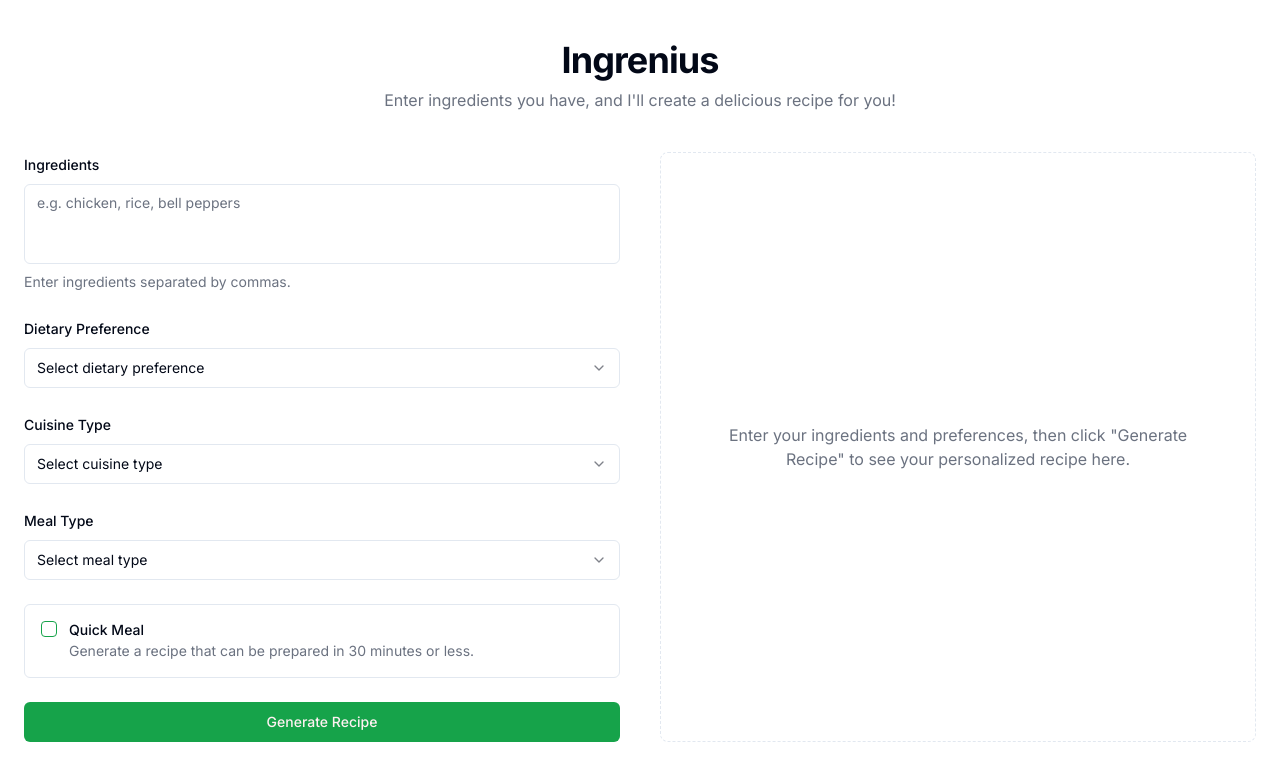
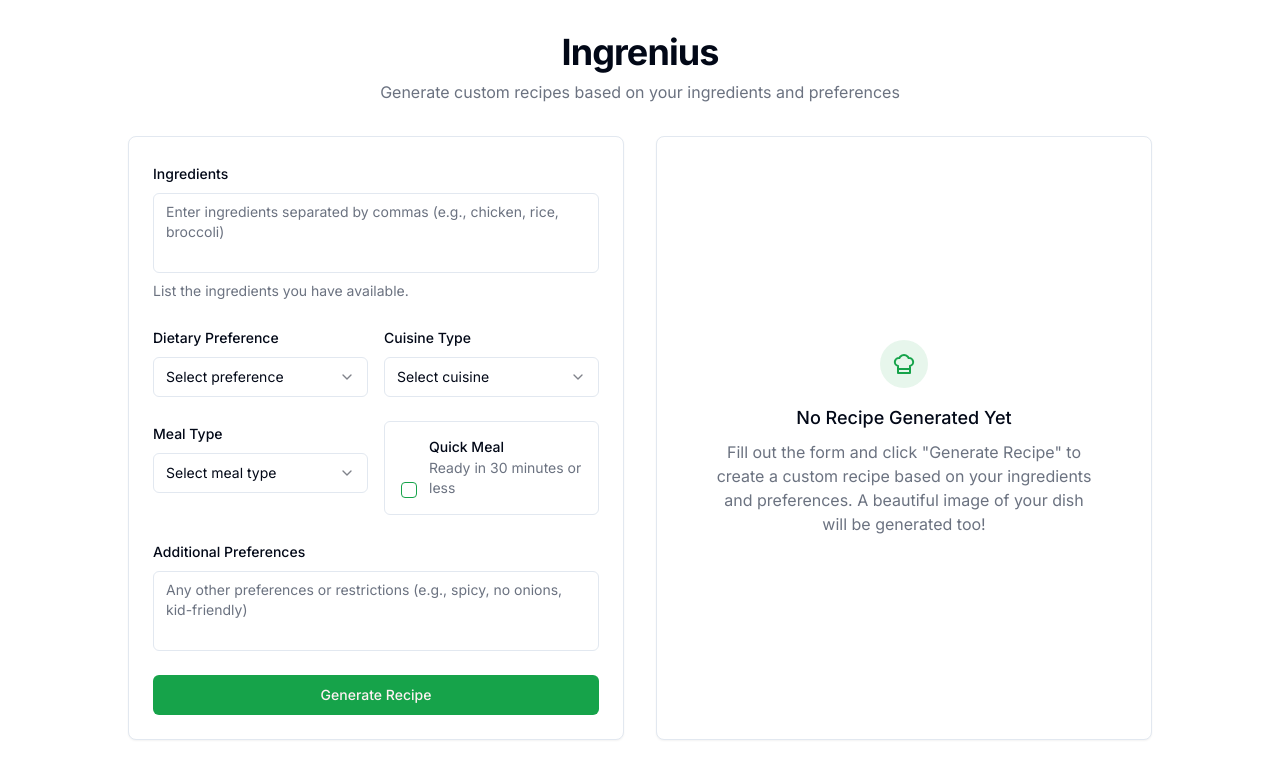
Before and after one commit to ahussein0/AIRecipe, a Next.js app: page / in a window 1280 px wide. Shown: the top 780 px of the page. Built offline with nearby package versions, Linux system fonts and the light colour scheme.

Commit message:
fixes for Ingrenius - AI Recipe Creator

```diff
--- a/app/globals.css
+++ b/app/globals.css
@@ -153,54 +153,3 @@
   transform: scaleX(0.3);
   background: linear-gradient(to bottom, #e2e2e2, #a0a0a0);
 }
-
-/* Animation delay utilities */
-.animation-delay-300 {
-  animation-delay: 300ms;
-}
-
-.animation-delay-500 {
-  animation-delay: 500ms;
-}
-
-.animation-delay-600 {
-  animation-delay: 600ms;
-}
-
-.animation-delay-1000 {
-  animation-delay: 1000ms;
-}
-
-/* Ensure dropdown menus appear above other elements */
-[data-radix-popper-content-wrapper] {
-  z-index: 9999 !important;
-}
-
-/* Add drop shadow to dropdown menus for better visibility */
-[data-radix-select-content] {
-  box-shadow: 0 4px 6px -1px rgba(0, 0, 0, 0.1), 0 2px 4px -1px rgba(0, 0, 0, 0.06) !important;
-}
-
-/* Style dropdown listbox */
-[data-radix-select-viewport] {
-  background-color: hsl(var(--background));
-  border-radius: var(--radius);
-  padding: 0.5rem;
-}
-
-/* Style dropdown options */
-[data-radix-select-item] {
-  padding: 0.5rem;
-  border-radius: var(--radius);
-  cursor: pointer;
-  transition: background-color 0.2s;
-}
-
-[data-radix-select-item]:hover {
-  background-color: hsl(var(--accent));
-}
-
-[data-radix-select-item][data-highlighted] {
-  background-color: hsl(var(--accent));
-  color: hsl(var(--accent-foreground));
-}
--- a/app/page.tsx
+++ b/app/page.tsx
@@ -3,32 +3,17 @@
 import { useState } from "react"
 import { zodResolver } from "@hookform/resolvers/zod"
 import { useForm } from "react-hook-form"
-import { z } from "zod"
+import * as z from "zod"
 import { Loader2 } from "lucide-react"
 
 import { Button } from "@/components/ui/button"
-import {
-  Form,
-  FormControl,
-  FormDescription,
-  FormField,
-  FormItem,
-  FormLabel,
-  FormMessage,
-} from "@/components/ui/form"
+import { Form, FormControl, FormDescription, FormField, FormItem, FormLabel, FormMessage } from "@/components/ui/form"
+import { Select, SelectContent, SelectItem, SelectTrigger, SelectValue } from "@/components/ui/select"
 import { Textarea } from "@/components/ui/textarea"
 import { Checkbox } from "@/components/ui/checkbox"
-import {
-  Select,
-  SelectContent,
-  SelectItem,
-  SelectTrigger,
-  SelectValue,
-} from "@/components/ui/select"
 import { RecipeCard } from "@/components/recipe-card"
-import { ChefHatLoading } from "@/components/chef-hat-loading"
-import { KitchenLoadingSpinner } from "@/components/kitchen-loading-spinner"
 import type { RecipeType } from "@/lib/types"
+import { ChefHatLoading } from "@/components/loading-animation"
 
 const formSchema = z.object({
   ingredients: z.string().min(3, {
@@ -37,12 +22,13 @@ const formSchema = z.object({
   dietaryPreference: z.string().optional(),
   cuisineType: z.string().optional(),
   mealType: z.string().optional(),
+  additionalPreferences: z.string().optional(),
   quickMeal: z.boolean().default(false),
 })
 
-export default function Home() {
-  const [isLoading, setIsLoading] = useState(false)
+export default function RecipeCreator() {
   const [recipe, setRecipe] = useState<RecipeType | null>(null)
+  const [isGenerating, setIsGenerating] = useState(false)
 
   const form = useForm<z.infer<typeof formSchema>>({
     resolver: zodResolver(formSchema),
@@ -51,12 +37,14 @@ export default function Home() {
       dietaryPreference: "",
       cuisineType: "",
       mealType: "",
+      additionalPreferences: "",
       quickMeal: false,
     },
   })
 
   async function onSubmit(values: z.infer<typeof formSchema>) {
-    setIsLoading(true)
+    setIsGenerating(true)
+    setRecipe(null)
     try {
       const response = await fetch("/api/generate-recipe", {
         method: "POST",
@@ -71,31 +59,27 @@ export default function Home() {
       }
 
       const data = await response.json()
-
-      // Set the recipe with a placeholder image
-      // The RecipeCard component will handle image generation
-      setRecipe({
-        ...data.recipe,
-        image: "/placeholder.svg"
-      })
+      setRecipe(data.recipe)
     } catch (error) {
-      console.error("Error:", error)
+      console.error("Error generating recipe:", error)
     } finally {
-      setIsLoading(false)
+      setIsGenerating(false)
     }
   }
 
   return (
-    <main className="container mx-auto py-10 px-4 md:px-6">
-      <div className="flex flex-col items-center justify-center mb-10 text-center">
+    <div className="container mx-auto py-8 px-4">
+      <div className="max-w-5xl mx-auto">
+        <div className="text-center mb-8">
           <h1 className="text-4xl font-bold tracking-tight">Ingrenius</h1>
           <p className="text-muted-foreground mt-2">
-          Enter ingredients you have, and I&apos;ll create a delicious recipe for you!
+            Generate custom recipes based on your ingredients and preferences
           </p>
         </div>
 
-      <div className="grid gap-10 lg:grid-cols-2">
-        <div>
+        <div className="grid grid-cols-1 md:grid-cols-2 gap-8">
+          <div className="space-y-6">
+            <div className="bg-card rounded-lg border shadow-sm p-6">
               <Form {...form}>
                 <form onSubmit={form.handleSubmit(onSubmit)} className="space-y-6">
                   <FormField
@@ -106,32 +90,28 @@ export default function Home() {
                         <FormLabel>Ingredients</FormLabel>
                         <FormControl>
                           <Textarea
-                        placeholder="e.g. chicken, rice, bell peppers"
+                            placeholder="Enter ingredients separated by commas (e.g., chicken, rice, broccoli)"
                             className="resize-none"
                             {...field}
                           />
                         </FormControl>
-                    <FormDescription>
-                      Enter ingredients separated by commas.
-                    </FormDescription>
+                        <FormDescription>List the ingredients you have available.</FormDescription>
                         <FormMessage />
                       </FormItem>
                     )}
                   />
 
+                  <div className="grid grid-cols-1 sm:grid-cols-2 gap-4">
                     <FormField
                       control={form.control}
                       name="dietaryPreference"
                       render={({ field }) => (
-                  <FormItem className="relative">
+                        <FormItem className="relative z-40">
                           <FormLabel>Dietary Preference</FormLabel>
-                    <Select
-                      onValueChange={field.onChange}
-                      defaultValue={field.value}
-                    >
+                          <Select onValueChange={field.onChange} defaultValue={field.value}>
                             <FormControl>
                               <SelectTrigger>
-                          <SelectValue placeholder="Select dietary preference" />
+                                <SelectValue placeholder="Select preference" />
                               </SelectTrigger>
                             </FormControl>
                             <SelectContent>
@@ -142,7 +122,7 @@ export default function Home() {
                               <SelectItem value="keto">Keto</SelectItem>
                               <SelectItem value="paleo">Paleo</SelectItem>
                               <SelectItem value="low-carb">Low Carb</SelectItem>
-                        <SelectItem value="none">No Preference</SelectItem>
+                              <SelectItem value="none">No Restrictions</SelectItem>
                             </SelectContent>
                           </Select>
                           <FormMessage />
@@ -154,49 +134,41 @@ export default function Home() {
                       control={form.control}
                       name="cuisineType"
                       render={({ field }) => (
-                  <FormItem className="relative">
+                        <FormItem className="relative z-30">
                           <FormLabel>Cuisine Type</FormLabel>
-                    <Select
-                      onValueChange={field.onChange}
-                      defaultValue={field.value}
-                    >
+                          <Select onValueChange={field.onChange} defaultValue={field.value}>
                             <FormControl>
                               <SelectTrigger>
-                          <SelectValue placeholder="Select cuisine type" />
+                                <SelectValue placeholder="Select cuisine" />
                               </SelectTrigger>
                             </FormControl>
                             <SelectContent>
                               <SelectItem value="italian">Italian</SelectItem>
                               <SelectItem value="mexican">Mexican</SelectItem>
+                              <SelectItem value="indian">Indian</SelectItem>
                               <SelectItem value="chinese">Chinese</SelectItem>
-                        <SelectItem value="indian">Indian</SelectItem>
                               <SelectItem value="japanese">Japanese</SelectItem>
                               <SelectItem value="thai">Thai</SelectItem>
                               <SelectItem value="mediterranean">Mediterranean</SelectItem>
                               <SelectItem value="american">American</SelectItem>
                               <SelectItem value="french">French</SelectItem>
-                        <SelectItem value="spanish">Spanish</SelectItem>
-                        <SelectItem value="middle-eastern">Middle Eastern</SelectItem>
-                        <SelectItem value="korean">Korean</SelectItem>
-                        <SelectItem value="vietnamese">Vietnamese</SelectItem>
-                        <SelectItem value="none">No Preference</SelectItem>
+                              <SelectItem value="any">Any Cuisine</SelectItem>
                             </SelectContent>
                           </Select>
                           <FormMessage />
                         </FormItem>
                       )}
                     />
+                  </div>
 
+                  <div className="grid grid-cols-1 sm:grid-cols-2 gap-4">
                     <FormField
                       control={form.control}
                       name="mealType"
                       render={({ field }) => (
-                  <FormItem className="relative">
+                        <FormItem className="relative z-20">
                           <FormLabel>Meal Type</FormLabel>
-                    <Select
-                      onValueChange={field.onChange}
-                      defaultValue={field.value}
-                    >
+                          <Select onValueChange={field.onChange} defaultValue={field.value}>
                             <FormControl>
                               <SelectTrigger>
                                 <SelectValue placeholder="Select meal type" />
@@ -209,10 +181,7 @@ export default function Home() {
                               <SelectItem value="appetizer">Appetizer</SelectItem>
                               <SelectItem value="dessert">Dessert</SelectItem>
                               <SelectItem value="snack">Snack</SelectItem>
-                        <SelectItem value="soup">Soup</SelectItem>
-                        <SelectItem value="salad">Salad</SelectItem>
-                        <SelectItem value="side">Side Dish</SelectItem>
-                        <SelectItem value="none">No Preference</SelectItem>
+                              <SelectItem value="any">Any Meal Type</SelectItem>
                             </SelectContent>
                           </Select>
                           <FormMessage />
@@ -224,28 +193,59 @@ export default function Home() {
                       control={form.control}
                       name="quickMeal"
                       render={({ field }) => (
-                  <FormItem className="flex flex-row items-start space-x-3 space-y-0 rounded-md border p-4">
+                        <FormItem className="flex flex-row items-end space-x-3 space-y-0 rounded-md border p-4 h-full">
                           <FormControl>
-                      <Checkbox
-                        checked={field.value}
-                        onCheckedChange={field.onChange}
-                      />
+                            <Checkbox checked={field.value} onCheckedChange={field.onChange} />
                           </FormControl>
                           <div className="space-y-1 leading-none">
                             <FormLabel>Quick Meal</FormLabel>
-                      <FormDescription>
-                        Generate a recipe that can be prepared in 30 minutes or less.
-                      </FormDescription>
+                            <FormDescription>Ready in 30 minutes or less</FormDescription>
                           </div>
                         </FormItem>
                       )}
                     />
+                  </div>
 
-              <Button type="submit" disabled={isLoading} className="w-full">
-                {isLoading ? (
+                  <FormField
+                    control={form.control}
+                    name="additionalPreferences"
+                    render={({ field }) => (
+                      <FormItem>
+                        <FormLabel>Additional Preferences</FormLabel>
+                        <FormControl>
+                          <Textarea
+                            placeholder="Any other preferences or restrictions (e.g., spicy, no onions, kid-friendly)"
+                            className="resize-none"
+                            {...field}
+                          />
+                        </FormControl>
+                        <FormMessage />
+                      </FormItem>
+                    )}
+                  />
+
+                  <Button type="submit" className="w-full" disabled={isGenerating}>
+                    {isGenerating ? (
                       <>
-                    <KitchenLoadingSpinner className="mr-2 h-4 w-4 animate-spin" />
-                    Generating Recipe...
+                        <svg
+                          className="mr-2 h-4 w-4 animate-spin"
+                          xmlns="http://www.w3.org/2000/svg"
+                          width="24"
+                          height="24"
+                          viewBox="0 0 24 24"
+                          fill="none"
+                          stroke="currentColor"
+                          strokeWidth="2"
+                          strokeLinecap="round"
+                          strokeLinejoin="round"
+                        >
+                          <path d="M15 11h.01"></path>
+                          <path d="M11 15h.01"></path>
+                          <path d="M16 16h.01"></path>
+                          <circle cx="12" cy="12" r="10"></circle>
+                          <path d="M12 2a10 10 0 0 1 10 10"></path>
+                        </svg>
+                        Cooking Up Recipe...
                       </>
                     ) : (
                       "Generate Recipe"
@@ -254,26 +254,46 @@ export default function Home() {
                 </form>
               </Form>
             </div>
+          </div>
 
           <div>
-          {isLoading ? (
-            <div className="flex flex-col items-center justify-center h-full">
+            {recipe ? (
+              <RecipeCard recipe={recipe} />
+            ) : isGenerating ? (
+              <div className="bg-card rounded-lg border shadow-sm p-6 h-full flex items-center justify-center">
                 <ChefHatLoading />
-              <p className="text-muted-foreground mt-4 text-center">
-                Cooking up a delicious recipe for you...
+              </div>
+            ) : (
+              <div className="bg-card rounded-lg border shadow-sm p-6 h-full flex items-center justify-center">
+                <div className="text-center p-8">
+                  <div className="mx-auto rounded-full bg-primary/10 p-3 w-12 h-12 flex items-center justify-center mb-4">
+                    <svg
+                      xmlns="http://www.w3.org/2000/svg"
+                      width="24"
+                      height="24"
+                      viewBox="0 0 24 24"
+                      fill="none"
+                      stroke="currentColor"
+                      strokeWidth="2"
+                      strokeLinecap="round"
+                      strokeLinejoin="round"
+                      className="text-primary"
+                    >
+                      <path d="M6 13.87A4 4 0 0 1 7.41 6a5.11 5.11 0 0 1 1.05-1.54 5 5 0 0 1 7.08 0A5.11 5.11 0 0 1 16.59 6 4 4 0 0 1 18 13.87V21H6Z"></path>
+                      <line x1="6" x2="18" y1="17" y2="17"></line>
+                    </svg>
+                  </div>
+                  <h3 className="text-lg font-medium">No Recipe Generated Yet</h3>
+                  <p className="text-muted-foreground mt-2">
+                    Fill out the form and click "Generate Recipe" to create a custom recipe based on your ingredients
+                    and preferences. A beautiful image of your dish will be generated too!
                   </p>
                 </div>
-          ) : recipe ? (
-            <RecipeCard recipe={recipe} />
-          ) : (
-            <div className="flex flex-col items-center justify-center h-full border border-dashed rounded-lg p-10">
-              <p className="text-muted-foreground text-center">
-                Enter your ingredients and preferences, then click &quot;Generate Recipe&quot; to see your personalized recipe here.
-              </p>
               </div>
             )}
           </div>
         </div>
-    </main>
+      </div>
+    </div>
   )
 }
--- a/components/ui/input.tsx
+++ /dev/null
@@ -1,25 +0,0 @@
-import * as React from "react"
-
-import { cn } from "@/lib/utils"
-
-export interface InputProps
-  extends React.InputHTMLAttributes<HTMLInputElement> {}
-
-const Input = React.forwardRef<HTMLInputElement, InputProps>(
-  ({ className, type, ...props }, ref) => {
-    return (
-      <input
-        type={type}
-        className={cn(
-          "flex h-10 w-full rounded-md border border-input bg-background px-3 py-2 text-sm ring-offset-background file:border-0 file:bg-transparent file:text-sm file:font-medium placeholder:text-muted-foreground focus-visible:outline-none focus-visible:ring-2 focus-visible:ring-ring focus-visible:ring-offset-2 disabled:cursor-not-allowed disabled:opacity-50",
-          className
-        )}
-        ref={ref}
-        {...props}
-      />
-    )
-  }
-)
-Input.displayName = "Input"
-
-export { Input }
--- a/tailwind.config.js
+++ b/tailwind.config.js
@@ -105,16 +105,6 @@ module.exports = {
           "30%, 40%": { transform: "translateX(-2px)" },
           "35%": { transform: "translateX(2px)" },
         },
-        "steam": {
-          "0%": { transform: "translateY(0)", opacity: 0 },
-          "50%": { transform: "translateY(-10px)", opacity: 0.7 },
-          "100%": { transform: "translateY(-20px)", opacity: 0 }
-        },
-        "bubble": {
-          "0%": { transform: "translateY(0)", opacity: 0 },
-          "50%": { transform: "translateY(-10px)", opacity: 0.7 },
-          "100%": { transform: "translateY(-20px)", opacity: 0 }
-        }
       },
       animation: {
         "accordion-down": "accordion-down 0.2s ease-out",
@@ -126,22 +116,6 @@ module.exports = {
         "floating-text": "floating-text 5s ease-in-out infinite",
         "knife-chop": "knife-chop 1.5s ease-in-out infinite",
         "board-shake": "board-shake 1.5s ease-in-out infinite",
-        "steam": "steam 2s ease-in-out infinite",
-        "bubble": "bubble 2s ease-in-out infinite"
-      },
-      utilities: {
-        ".animation-delay-300": {
-          "animation-delay": "300ms",
-        },
-        ".animation-delay-500": {
-          "animation-delay": "500ms",
-        },
-        ".animation-delay-600": {
-          "animation-delay": "600ms",
-        },
-        ".animation-delay-1000": {
-          "animation-delay": "1000ms",
-        },
       },
     },
   },
```
Also changed, not shown: app/api/generate-image/route.ts (+4 -4 lines), components/chef-hat-loading.tsx (deleted, +0 -33 lines), components/kitchen-loading-spinner.tsx (deleted, +0 -27 lines), components/recipe-card.tsx (+21 -12 lines). Lines whose indentation alone changed are shown as unchanged.
